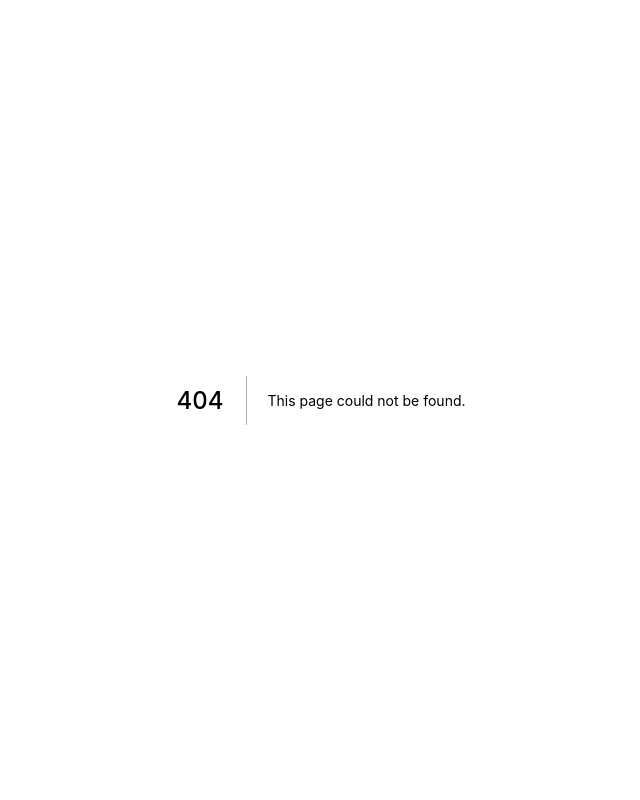
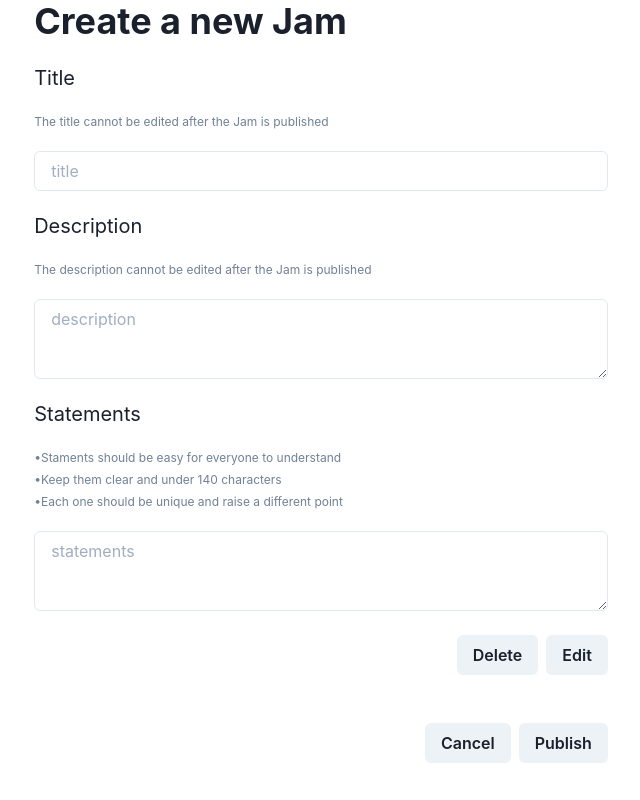
Before and after one commit to redbadger/jams, a Next.js app: page /moderator in a window 1280 px wide. Before the commit this address had no page. Shown: the whole page, without its empty margins (319-959 px from the left). Built offline with nearby package versions, Linux system fonts and the light colour scheme.

Commit message:
Created unrefined statement page.

```diff
--- /dev/null
+++ b/pages/moderator/index.js
@@ -0,0 +1,76 @@
+import {
+  Heading,
+  VStack,
+  HStack,
+  Container,
+  Input,
+  Text,
+  Textarea,
+  Button,
+  Spacer,
+  Flex,
+  Divider,
+  Box,
+} from '@chakra-ui/react';
+
+function Moderator() {
+  return (
+    <Container>
+      <VStack align="start" spacing={5}>
+        <Heading>Create a new Jam</Heading>
+
+        <Text fontSize="xl">Title</Text>
+        <Text fontSize="xs" color="gray.500">
+          The title cannot be edited after the Jam is published
+        </Text>
+        <Input placeholder="title" size="md" />
+
+        <Text fontSize="xl">Description</Text>
+        <Text fontSize="xs" color="gray.500">
+          The description cannot be edited after the Jam is published
+        </Text>
+        <Textarea placeholder="description" size="md" />
+
+        <Text fontSize="xl">Statements</Text>
+
+        <VStack spacing={1} align="start">
+          <Text fontSize="xs" color="gray.500">
+            <span>&bull;</span>Staments should be easy for everyone to
+            understand
+          </Text>
+
+          <Text fontSize="xs" color="gray.500">
+            <span>&bull;</span>Keep them clear and under 140
+            characters
+          </Text>
+          <Text fontSize="xs" color="gray.500">
+            <span>&bull;</span>Each one should be unique and raise a
+            different point
+          </Text>
+        </VStack>
+        <Textarea placeholder="statements" size="md" />
+      </VStack>
+
+      <Flex>
+        <Box p="3" />
+      </Flex>
+
+      <Flex justifyContent="flex-end">
+        <Button>Delete</Button>
+        <Box p="1"></Box>
+        <Button>Edit</Button>
+      </Flex>
+      <Flex>
+        <Box p="6" />
+      </Flex>
+
+      <Flex justifyContent="flex-end">
+        <Button>Cancel</Button>
+        <Box p="1"></Box>
+        <Button>Publish</Button>
+      </Flex>
+    </Container>
+  );
+}
+
+export default Moderator;
```
